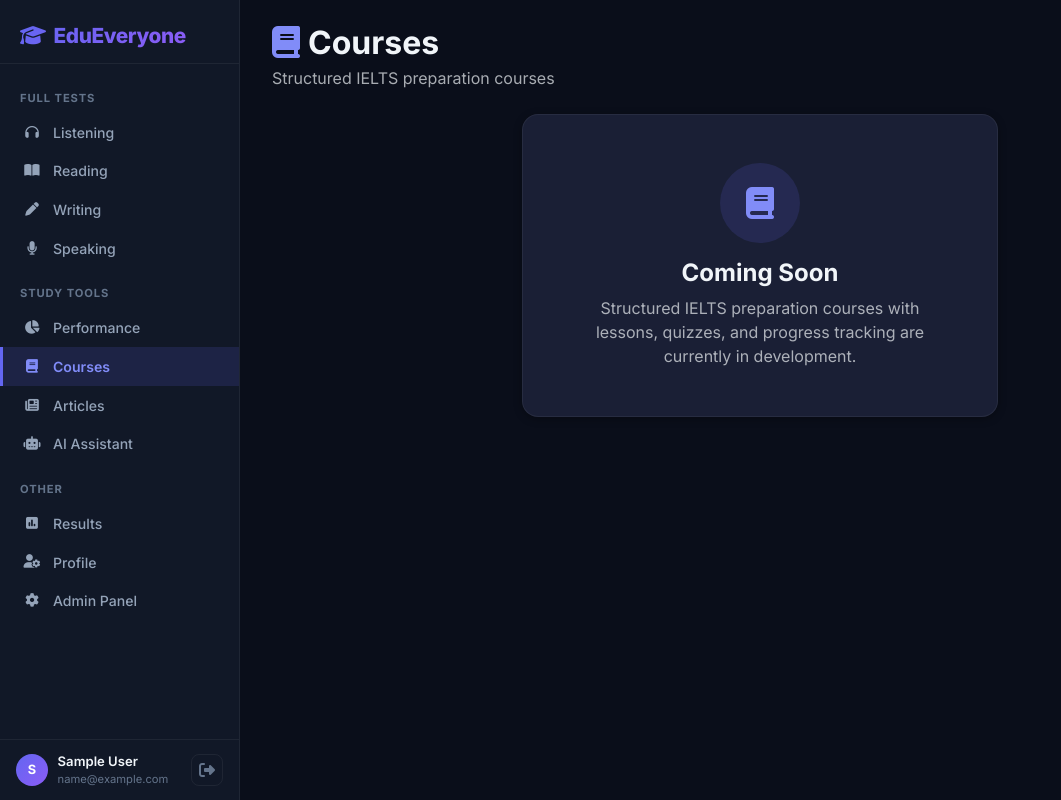
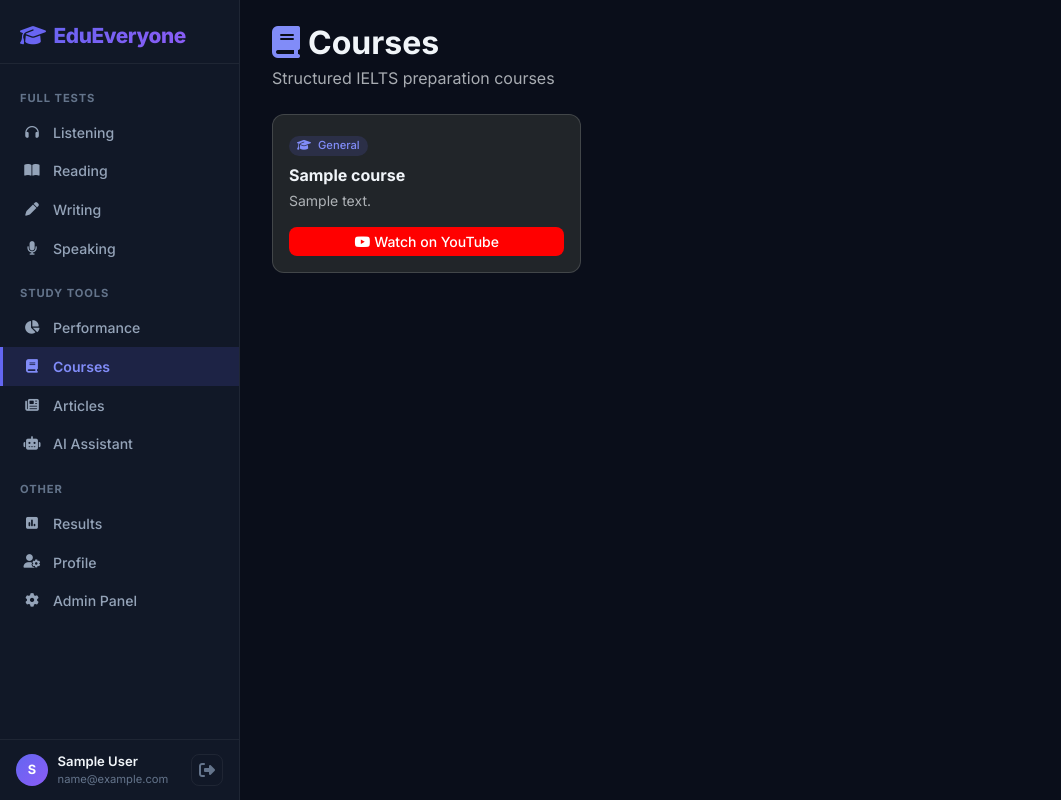
Before and after one commit to formuhammadaziz/edu-everyone, a Django app: page /exams/ in a window 1280 px wide. Shown: the whole page, without its empty margins (0-1061 px from the left). Run offline with Django 5.2, Linux system fonts and the light colour scheme; a user stored in the database is signed in; tables that the repository leaves empty hold one stand-in row (values such as "Sample post").

Commit message:
Add Course model with YouTube URL support for courses page
Co-Authored-By: Claude Sonnet 4.6 <noreply@anthropic.com>

```diff
--- a/exams/models.py
+++ b/exams/models.py
@@ -1,5 +1,36 @@
 from django.db import models
 from django.conf import settings
+
+
+class Course(models.Model):
+    CATEGORY_CHOICES = [
+        ('general', 'General'),
+        ('listening', 'Listening'),
+        ('reading', 'Reading'),
+        ('writing', 'Writing'),
+        ('speaking', 'Speaking'),
+    ]
+    title = models.CharField(max_length=200)
+    description = models.TextField(blank=True)
+    youtube_url = models.URLField()
+    category = models.CharField(max_length=20, choices=CATEGORY_CHOICES, default='general')
+    order = models.PositiveIntegerField(default=0)
+
+    class Meta:
+        ordering = ['order', 'title']
+
+    def __str__(self):
+        return self.title
+
+    @property
+    def thumbnail(self):
+        if 'watch?v=' in self.youtube_url:
+            video_id = self.youtube_url.split('watch?v=')[1].split('&')[0]
+            return f'https://img.youtube.com/vi/{video_id}/hqdefault.jpg'
+        if 'youtu.be/' in self.youtube_url:
+            video_id = self.youtube_url.split('youtu.be/')[1].split('?')[0]
+            return f'https://img.youtube.com/vi/{video_id}/hqdefault.jpg'
+        return ''
 
 
 class ExamSet(models.Model):
--- a/exams/views.py
+++ b/exams/views.py
@@ -413,7 +413,9 @@ ARTICLES = {
 
 @login_required
 def exam_list(request):
-    return render(request, 'exams/exam_list.html')
+    from .models import Course
+    courses = Course.objects.all()
+    return render(request, 'exams/exam_list.html', {'courses': courses})
 
 
 @login_required
--- a/templates/exams/exam_list.html
+++ b/templates/exams/exam_list.html
@@ -7,6 +7,50 @@
     <p class="text-muted mb-0">Structured IELTS preparation courses</p>
 </div>
 
+{% if courses %}
+<div class="row g-4 fade-in-up">
+    {% for course in courses %}
+    <div class="col-md-6 col-lg-4">
+        <div class="card h-100" style="border-radius:12px;overflow:hidden;">
+            {% if course.thumbnail %}
+            <div style="position:relative;padding-top:56.25%;overflow:hidden;background:#000;">
+                <img src="{{ course.thumbnail }}" alt="{{ course.title }}"
+                     style="position:absolute;top:0;left:0;width:100%;height:100%;object-fit:cover;opacity:0.85;">
+                <div style="position:absolute;top:50%;left:50%;transform:translate(-50%,-50%);">
+                    <div style="width:52px;height:52px;background:rgba(255,0,0,0.9);border-radius:50%;display:flex;align-items:center;justify-content:center;">
+                        <i class="fas fa-play" style="color:#fff;font-size:1.1rem;margin-left:3px;"></i>
+                    </div>
+                </div>
+            </div>
+            {% endif %}
+            <div class="card-body d-flex flex-column p-3">
+                <div class="mb-2">
+                    <span class="badge rounded-pill px-2 py-1"
+                          style="font-size:0.7rem;background:var(--accent-glow);color:var(--accent-light);">
+                        {% if course.category == 'listening' %}<i class="fas fa-headphones me-1"></i>
+                        {% elif course.category == 'reading' %}<i class="fas fa-book-open me-1"></i>
+                        {% elif course.category == 'writing' %}<i class="fas fa-pen me-1"></i>
+                        {% elif course.category == 'speaking' %}<i class="fas fa-microphone me-1"></i>
+                        {% else %}<i class="fas fa-graduation-cap me-1"></i>{% endif %}
+                        {{ course.get_category_display }}
+                    </span>
+                </div>
+                <h6 class="fw-bold mb-1" style="color:var(--text-primary);line-height:1.4;">{{ course.title }}</h6>
+                {% if course.description %}
+                <p class="text-muted small mb-3 flex-grow-1" style="line-height:1.5;">{{ course.description }}</p>
+                {% endif %}
+                <a href="{{ course.youtube_url }}" target="_blank" rel="noopener"
+                   class="btn btn-sm w-100 mt-auto"
+                   style="background:#ff0000;color:#fff;border:none;border-radius:8px;font-weight:500;">
+                    <i class="fab fa-youtube me-1"></i>Watch on YouTube
+                </a>
+            </div>
+        </div>
+    </div>
+    {% endfor %}
+</div>
+
+{% else %}
 <div class="row justify-content-center">
     <div class="col-md-8 col-lg-6 fade-in-up">
         <div class="card stat-card text-center">
@@ -15,12 +59,13 @@
                      style="width:80px;height:80px;background:var(--accent-glow);">
                     <i class="fas fa-book fa-2x" style="color:var(--accent-light)"></i>
                 </div>
-                <h4 class="fw-bold mb-2" style="color:var(--text-primary)">Coming Soon</h4>
+                <h4 class="fw-bold mb-2" style="color:var(--text-primary)">No courses yet</h4>
                 <p class="text-muted mb-0" style="max-width:360px;margin:0 auto;">
-                    Structured IELTS preparation courses with lessons, quizzes, and progress tracking are currently in development.
+                    Courses can be added from the Admin Panel.
                 </p>
             </div>
         </div>
     </div>
 </div>
+{% endif %}
 {% endblock %}
```
Also changed, not shown: exams/admin.py (+9 -1 lines), exams/migrations/0003_course.py (added).
